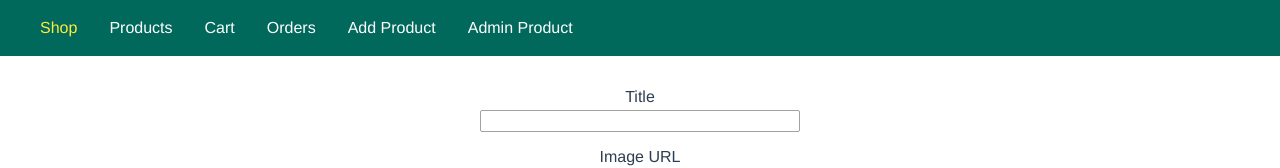
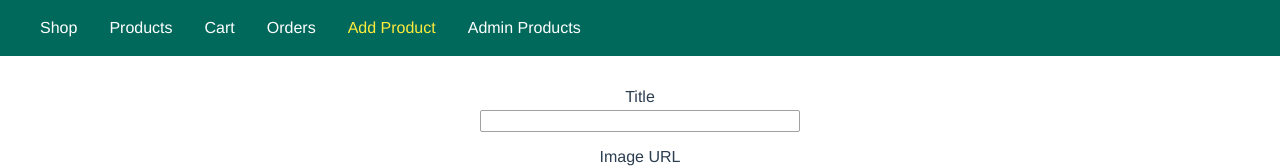
Before and after one commit to WardKhaddour/Online-Shop-frontend, a Vue app: page /admin/add-product in a window 1280 px wide. Shown: the top 168 px of the page. Built offline with nearby package versions, Linux system fonts and the light colour scheme.

Commit message:
fix navbar

```diff
--- a/src/App.vue
+++ b/src/App.vue
@@ -6,7 +6,12 @@
 
 <script>
 export default {
-  name: "App"
+  name: "App",
+  watch: {
+    $route() {
+      document.title = this.$route.name;
+    }
+  }
 };
 </script>
 
--- a/src/layouts/MainLayout.vue
+++ b/src/layouts/MainLayout.vue
@@ -33,45 +33,46 @@ export default {
       navItems: [
         {
           label: "Shop",
-          link: "/shop",
-          active: ""
+          link: "/shop"
         },
         {
           label: "Products",
-          link: "/products",
-          active: ""
+          link: "/products"
         },
         {
           label: "Cart",
-          link: "/cart",
-          active: ""
+          link: "/cart"
         },
         {
           label: "Orders",
-          link: "/orders",
-          active: ""
+          link: "/orders"
         },
         {
           label: "Add Product",
-          link: "/admin/add-product",
-          active: ""
+          link: "/admin/add-product"
         },
         {
-          label: "Admin Product",
-          link: "/admin/products",
-          active: ""
+          label: "Admin Products",
+          link: "/admin/products"
         }
       ],
       currentPage: "Shop"
     };
   },
+  created() {
+    this.setActiveItem();
+  },
   watch: {
     $route: {
       handler() {
-        this.currentPage = document.title;
+        this.setActiveItem();
       }
     }
   },
-  methods: {}
+  methods: {
+    setActiveItem() {
+      this.currentPage = this.$route.name;
+    }
+  }
 };
 </script>
--- a/src/modules/admin/pages/products.vue
+++ b/src/modules/admin/pages/products.vue
@@ -15,8 +15,7 @@ import productCard from '../components/product-card.vue'
 
 export default {
    async created() {
-    await this.fetchProducts()
-    console.log(this.products);
+    await this.fetchProducts();
   },
   components:{
     productCard
--- a/src/modules/admin/routes.js
+++ b/src/modules/admin/routes.js
@@ -6,14 +6,16 @@ export default {
   redirect: "add-product",
   children: [
     {
+      name: "Add Product",
       path: "add-product",
       component: () => import("./pages/add-product"),
       meta: { title: "Add Product" }
     },
     {
+      name: "Admin Products",
       path: "products",
       component: () => import("./pages/products"),
-      meta: { title: "Products" }
+      meta: { title: "Admin Products" }
     }
   ]
 };
--- a/src/modules/shop/components/product-card.vue
+++ b/src/modules/shop/components/product-card.vue
@@ -38,7 +38,6 @@ export default {
       await this.addToCart(this.product.id);
     },
     viewProductDetails() {
-      console.log(this.product.id);
       this.$router.push({
         path: `/details/${this.product.id}`
       });
--- a/src/modules/shop/pages/index.vue
+++ b/src/modules/shop/pages/index.vue
@@ -23,7 +23,6 @@ import RingLoader from "vue-spinner/src/RingLoader.vue";
 export default {
   async created() {
     await this.fetchProducts();
-    console.log(this.products);
   },
   components: {
     productCard,
--- a/src/modules/shop/pages/product-list.vue
+++ b/src/modules/shop/pages/product-list.vue
@@ -23,7 +23,6 @@ import RingLoader from "vue-spinner/src/RingLoader.vue";
 export default {
   async created() {
     await this.fetchProducts();
-    console.log(this.products);
   },
   components: {
     productCard,
--- a/src/modules/shop/routes.js
+++ b/src/modules/shop/routes.js
@@ -6,21 +6,25 @@ export default {
   redirect: "shop",
   children: [
     {
+      name: "Shop",
       path: "shop",
       component: () => import("./pages/index.vue"),
       meta: { title: "Shop" }
     },
     {
+      name: "Products",
       path: "products",
       component: () => import("./pages/product-list.vue"),
       meta: { title: "Products" }
     },
     {
+      name: "Cart",
       path: "cart",
       component: () => import("./pages/cart.vue"),
       meta: { title: "Cart" }
     },
     {
+      name: "Details",
       path: "details/:id",
       component: () => import("./pages/product-details.vue"),
       meta: { title: "Details" }
--- a/src/modules/shop/service.js
+++ b/src/modules/shop/service.js
@@ -15,7 +15,6 @@ export default class Service {
   }
 
   static addToCart(qp = {}) {
-    console.log(qp);
     return unauthenticatedAxiosInstance
       .post(ep.ADD_TO_CART, qp)
       .then(res => res.data);
--- a/src/modules/shop/store.js
+++ b/src/modules/shop/store.js
@@ -35,7 +35,6 @@ export default {
       try {
         const products = (await ShopService.fetchProducts()).data;
         commit("setProducts", products);
-        console.log(products);
         commit("setLoading", false);
       } catch (err) {
         console.log(err);
@@ -47,7 +46,6 @@ export default {
       try {
         const product = (await ShopService.getProductById(id)).data;
         commit("setProduct", product);
-        console.log(product);
         commit("setLoading", false);
       } catch (err) {
         console.log(err);
@@ -58,7 +56,6 @@ export default {
       commit("setLoading", true);
       try {
         await ShopService.addToCart({ productId: id });
-        console.log(id);
         commit("setLoading", false);
       } catch (err) {
         console.log(err);
--- a/src/router/index.js
+++ b/src/router/index.js
@@ -22,10 +22,11 @@ const router = new Router({
   ]
 });
 
-router.afterEach((to, from) => {
-  Vue.nextTick(() => {
-    document.title = to.meta.title || "Shop";
-  });
-});
+// router.afterEach((to, from) => {
+// Vue.nextTick(() => {
+// console.log($router);
+// document.title = router.name;
+// });
+// });
 
 export default router;
```
